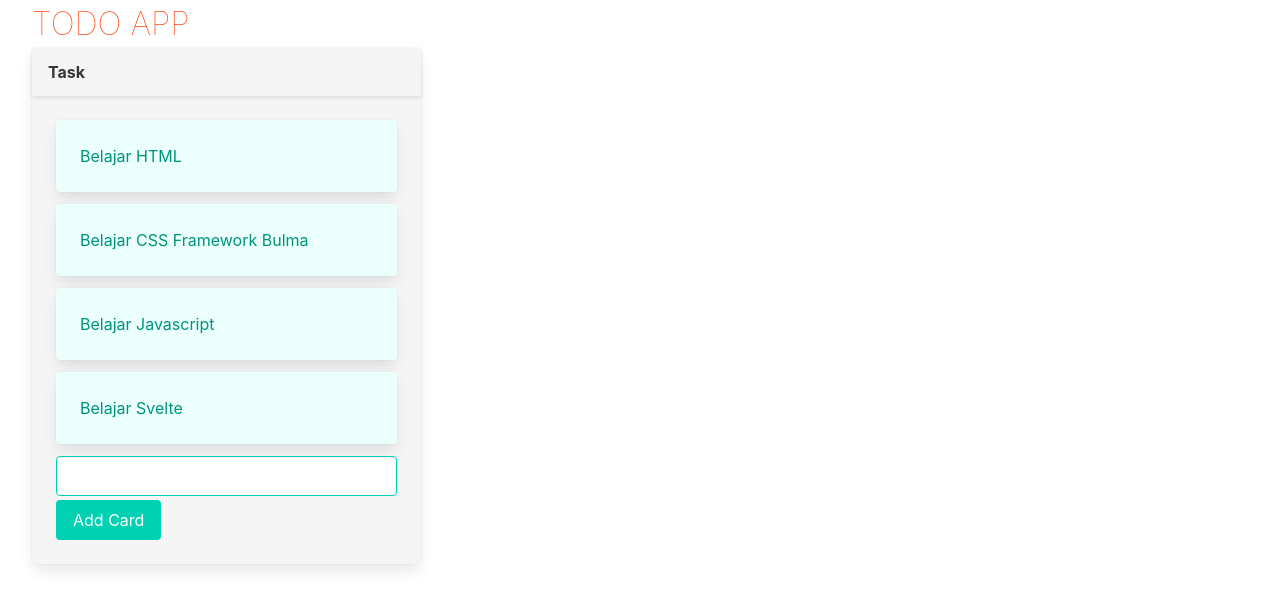
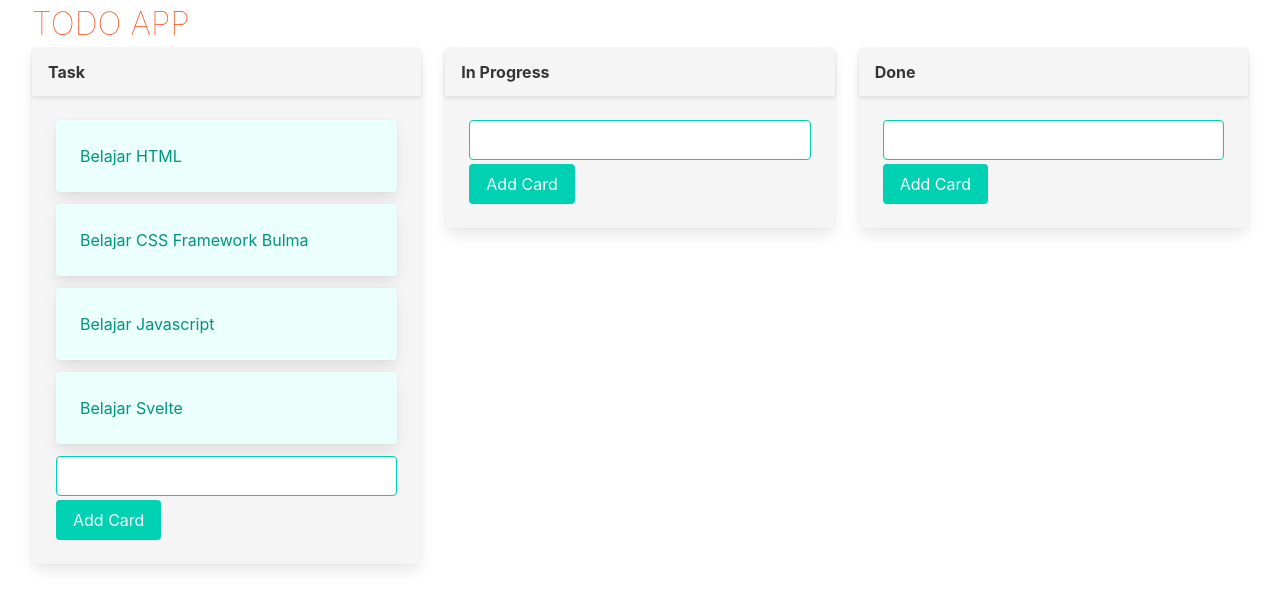
Before and after one commit to are-one/svelte-todo-app, a Svelte app: page / in a window 1280 px wide. Shown: the top 608 px of the page. Built offline with nearby package versions, Linux system fonts and the light colour scheme.

Commit message:
[UPDATE] Add card list component

```diff
--- a/src/App.svelte
+++ b/src/App.svelte
@@ -1,49 +1,26 @@
 <script>
-	import TodoCard from "./TodoCard.svelte";
+  import CardList from "./CardList.svelte";
 
-	let cards = [
+
+	let taskCards = [
 		{todo: 'Belajar HTML', list: 'Tasks'},
 		{todo: 'Belajar CSS Framework Bulma', list: 'Tasks'},
 		{todo: 'Belajar Javascript', list: 'Tasks'},
 		{todo: 'Belajar Svelte', list: 'Tasks'},
 	];
 
-	let todo = "";
+	let inProgressCards = [];
+	let doneCards = [];
 
-	function handlerAddCard() {
-		// DOM element dari data cards tidak akan terupdate jika tidak menggunakan operator assigment "="
-		// Misal cards.push() tampilan list card tidak akan ter update
-
-		cards = [...cards, {todo, list: 'Tasks'}];
-		todo = "";
-	}
-
-	function onInputEnter(e) {
-		if(e.key == "Enter"){
-			handlerAddCard();
-		}
-	}
 </script>
 
 <div class="container is-fullhd is-fluid">
 	<h1 class="is-size-3">TODO APP</h1>
 
 	<div class="columns">
-		<div class="column is-4">
-			<div class="card has-background-light">
-				<div class="card-header">
-					<div class="card-header-title">Task</div>
-				</div>
-				<div class="card-content">
-					{#each cards as card}
-						<TodoCard content={card.todo} />
-					{/each}
-					<input type="text" class="input is-primary mb-1" bind:value={todo} on:keydown={onInputEnter}/>
-					<button on:click={handlerAddCard} class="button is-primary">Add Card</button>
-				</div>
-			</div>
-		</div>
-
+		<CardList cards={taskCards} listName={'Task'} />
+		<CardList cards={inProgressCards} listName={'In Progress'} />
+		<CardList cards={doneCards} listName={'Done'} />
 	</div>
 </div>
 
--- /dev/null
+++ b/src/CardList.svelte
@@ -0,0 +1,39 @@
+<script>
+    import TodoCard from "./TodoCard.svelte";
+
+    // Mendefinisikan props
+    export let cards, listName;
+
+    let todo = "";
+
+    function handlerAddCard() {
+        // DOM element dari data cards tidak akan terupdate jika tidak menggunakan operator assigment "="
+        // Misal cards.push() tampilan list card tidak akan ter update
+
+        cards = [...cards, {todo, list: 'Tasks'}];
+        todo = "";
+    }
+
+    function onInputEnter(e) {
+        if(e.key == "Enter"){
+            handlerAddCard();
+        }
+    }
+</script>
+
+<style></style>
+
+<div class="column is-4">
+    <div class="card has-background-light">
+        <div class="card-header">
+            <div class="card-header-title">{listName}</div>
+        </div>
+        <div class="card-content">
+            {#each cards as card}
+                <TodoCard content={card.todo} />
+            {/each}
+            <input type="text" class="input is-primary mb-1" bind:value={todo} on:keydown={onInputEnter}/>
+            <button on:click={handlerAddCard} class="button is-primary">Add Card</button>
+        </div>
+    </div>
+</div>
```
